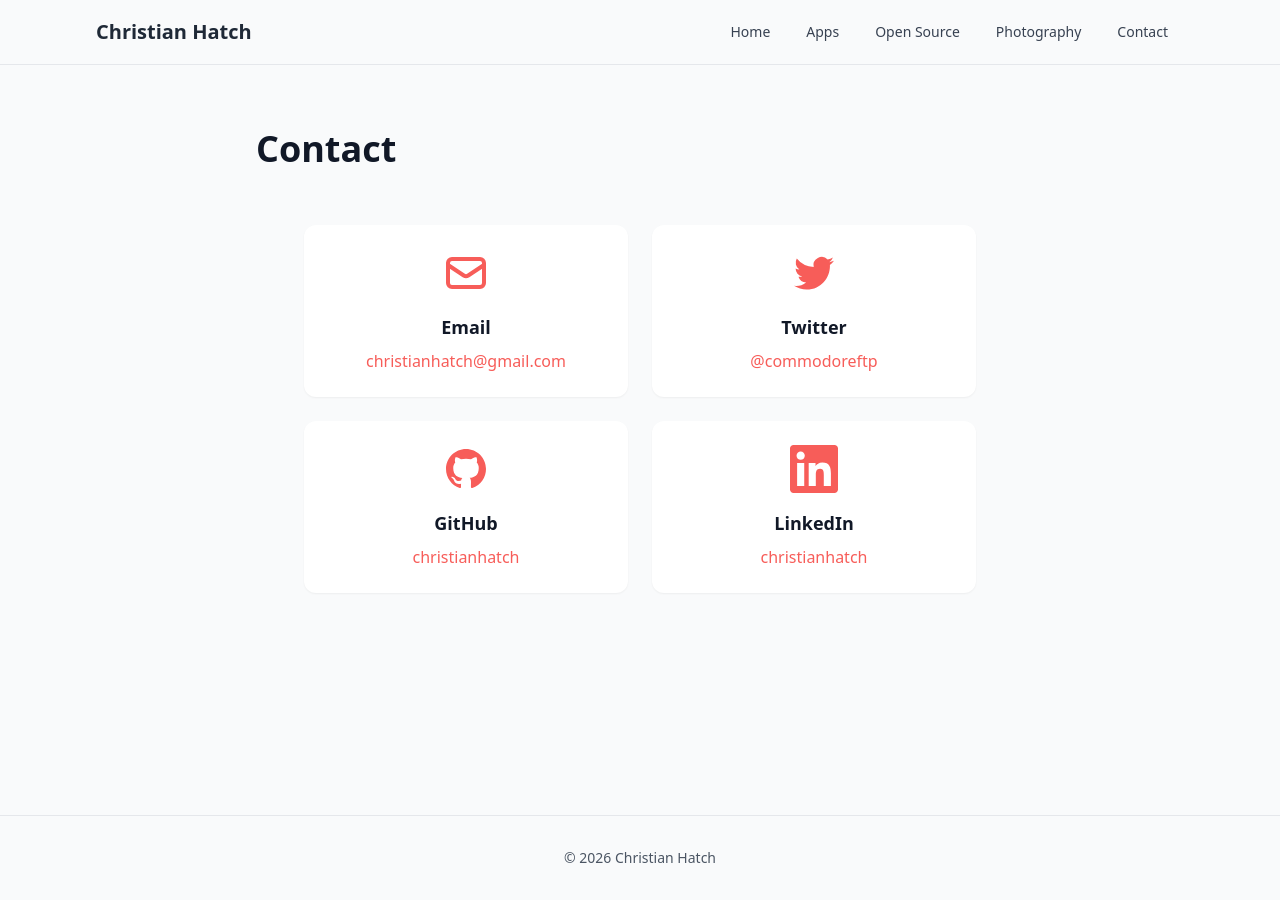
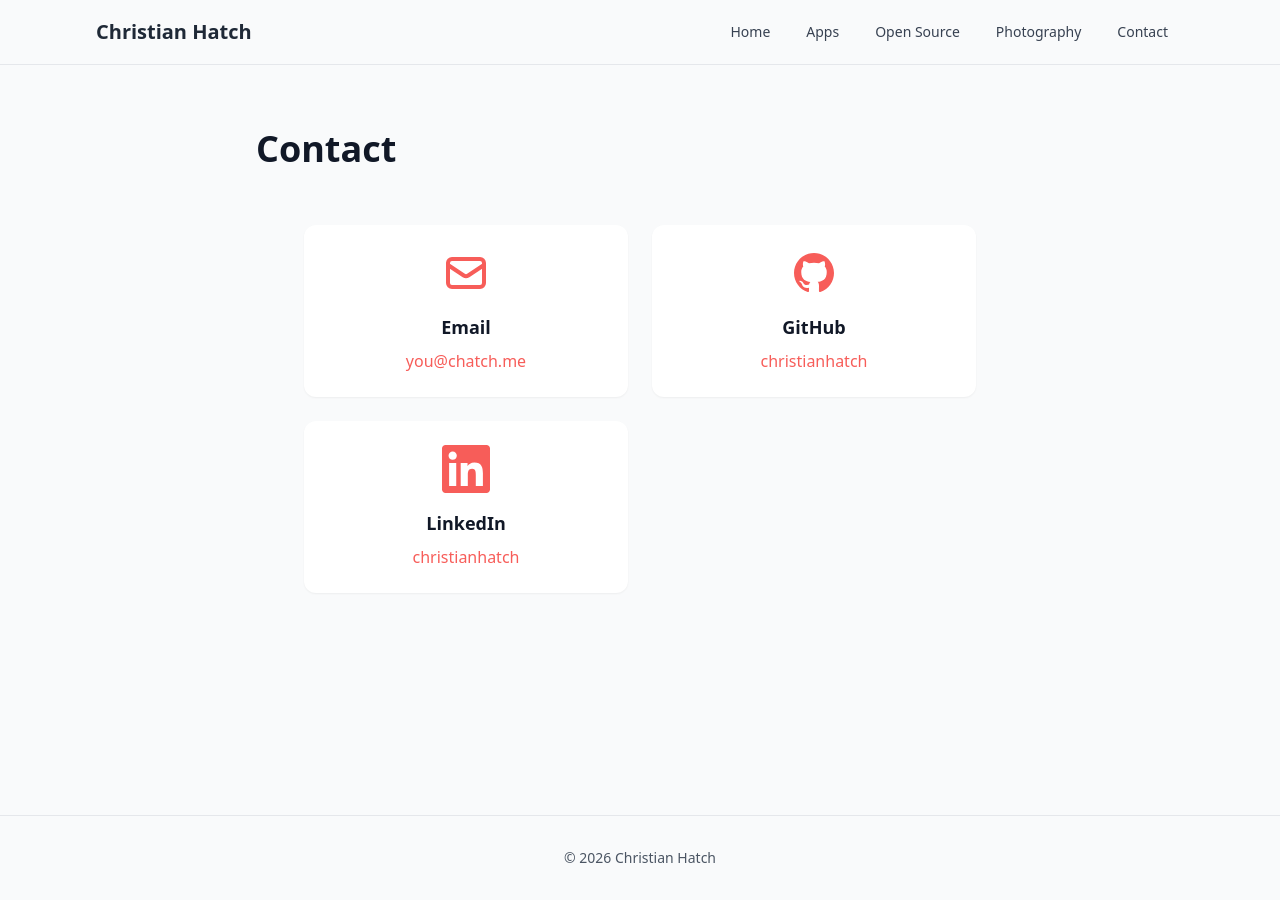
Before and after one commit to christianhatch/christianhatchme, a Jekyll site: the page built from contact.html, in a window 1280 px wide. Built offline with Jekyll 4.4.1, drawn with Linux system fonts in a browser that asks for light colours; nearby versions of some CDN libraries.

Commit message:
update contact info

```diff
--- a/contact.html
+++ b/contact.html
@@ -15,21 +15,8 @@ description: Get in touch with Christian Hatch
           </svg>
         </div>
         <h3 class="text-lg font-semibold text-gray-900 dark:text-gray-100 mb-2">Email</h3>
-        <a href="mailto:christianhatch@gmail.com" class="text-accent hover:text-accent-dark font-medium transition-colors duration-200">
-          christianhatch@gmail.com
-        </a>
-      </div>
-
-      <!-- Twitter -->
-      <div class="bg-white dark:bg-gray-800 rounded-xl shadow-sm dark:shadow-gray-900/50 p-6 hover:shadow-lg dark:hover:shadow-gray-900/70 hover:-translate-y-1 transition-all duration-300 text-center">
-        <div class="mb-4 transform transition-transform duration-300 hover:scale-110">
-          <svg class="w-12 h-12 mx-auto text-accent" fill="currentColor" viewBox="0 0 24 24">
-            <path d="M8.29 20.251c7.547 0 11.675-6.253 11.675-11.675 0-.178 0-.355-.012-.53A8.348 8.348 0 0022 5.92a8.19 8.19 0 01-2.357.646 4.118 4.118 0 001.804-2.27 8.224 8.224 0 01-2.605.996 4.107 4.107 0 00-6.993 3.743 11.65 11.65 0 01-8.457-4.287 4.106 4.106 0 001.27 5.477A4.072 4.072 0 012.8 9.713v.052a4.105 4.105 0 003.292 4.022 4.095 4.095 0 01-1.853.07 4.108 4.108 0 003.834 2.85A8.233 8.233 0 012 18.407a11.616 11.616 0 006.29 1.84" />
-          </svg>
-        </div>
-        <h3 class="text-lg font-semibold text-gray-900 dark:text-gray-100 mb-2">Twitter</h3>
-        <a href="https://twitter.com/Commodoreftp" target="_blank" rel="noopener noreferrer" class="text-accent hover:text-accent-dark font-medium transition-colors duration-200">
-          @commodoreftp
+        <a href="mailto:you@chatch.me" class="text-accent hover:text-accent-dark font-medium transition-colors duration-200">
+          you@chatch.me
         </a>
       </div>
 
```
